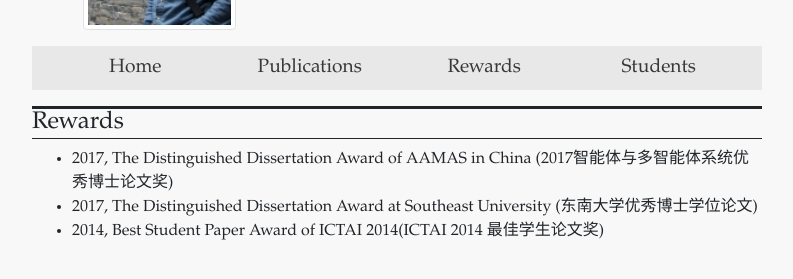
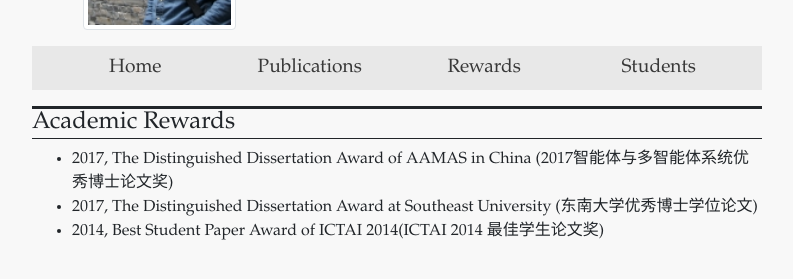
Before and after one commit to wanyuanwang/wanyuanwang.github.io, a Jekyll site: the page built from rewards.html, in a window 1280 px wide. Shown: the part 219-498 px from the top of the page, without its empty margins (243-1036 px from the left). Built offline with Jekyll 4.4.1, drawn with Linux system fonts in a browser that asks for light colours.

Commit message:
Update rewards.html

```diff
--- a/rewards.html
+++ b/rewards.html
@@ -3,7 +3,7 @@
 ---
 <div class="row">
     <div class="col-sm-8 offset-sm-2">
-        <h4 style="border-top:3px solid; border-bottom:1px solid; ">Rewards</h4>
+        <h4 style="border-top:3px solid; border-bottom:1px solid; ">Academic Rewards</h4>
         <ul>
             {% for item in site.data.academic_rewards %}
             <li>
```
